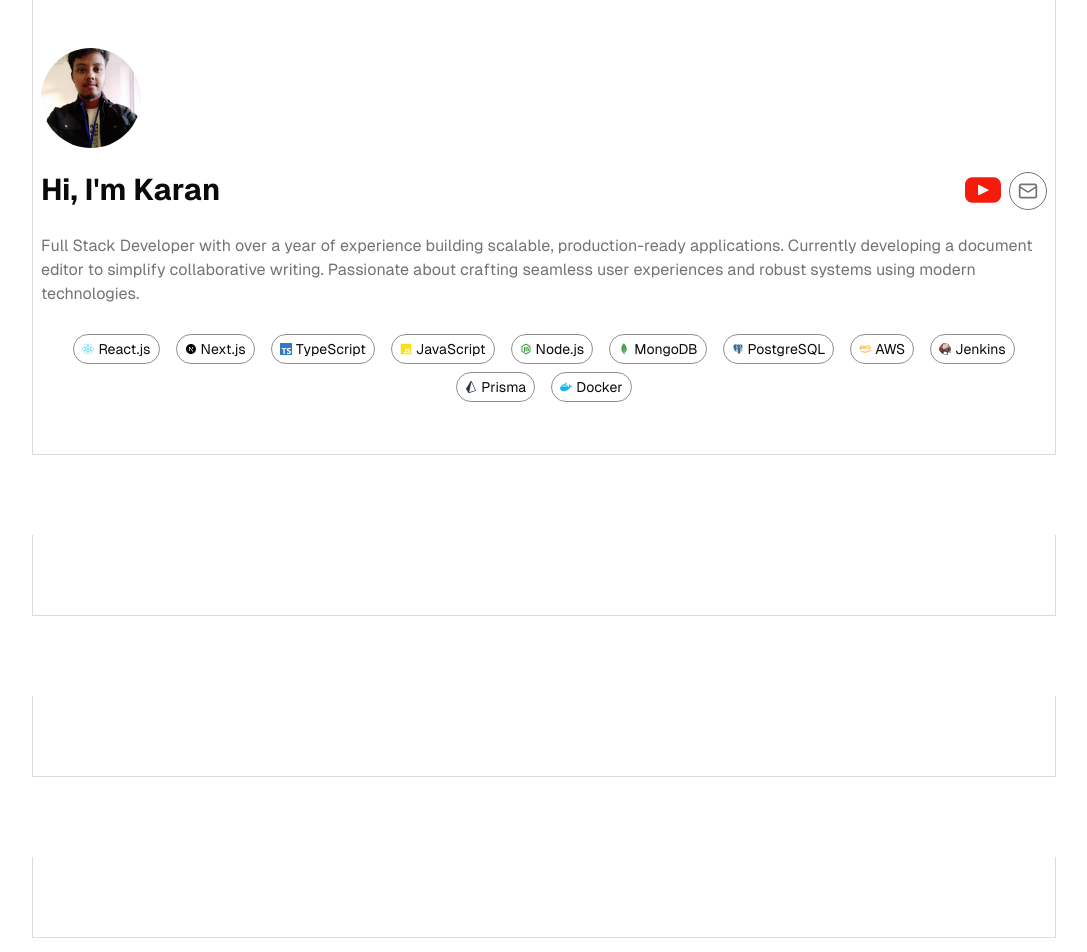
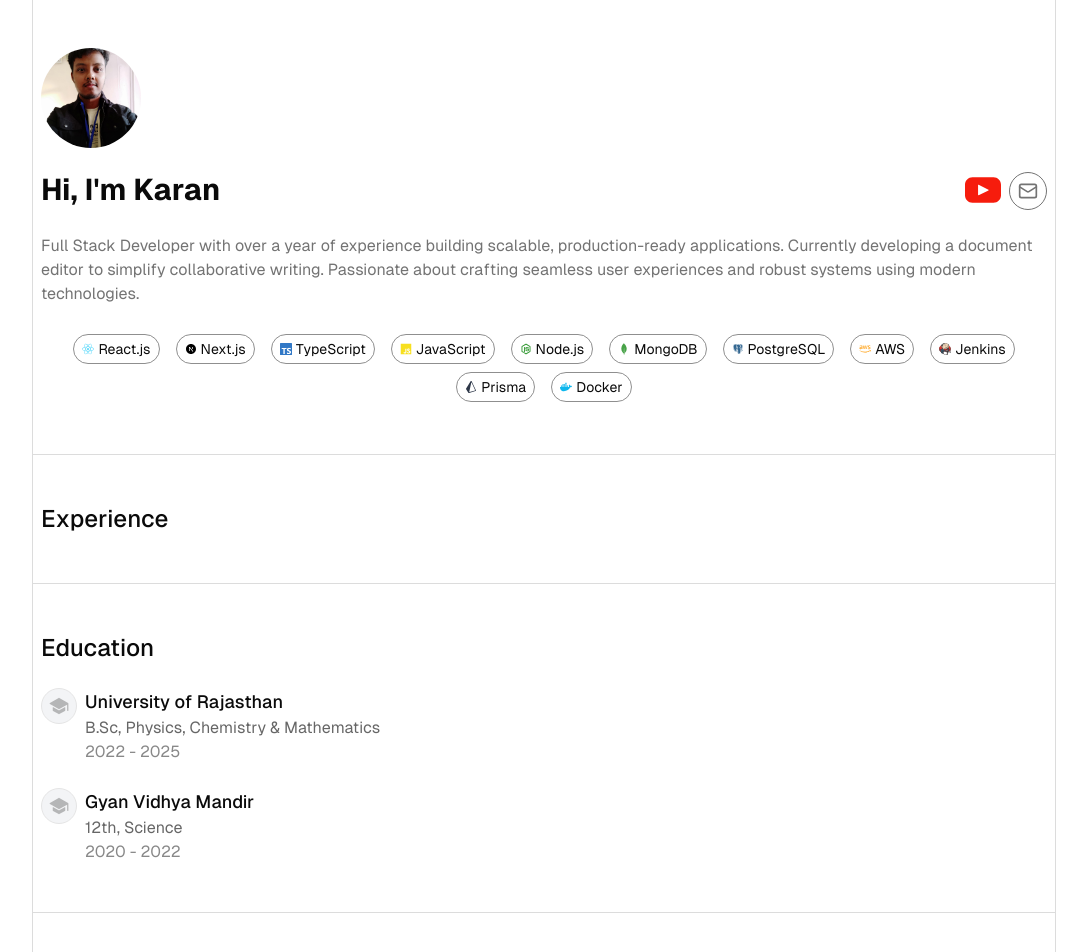
Before and after one commit to snorlaxkaran/karanbarman, a Next.js app: page / in a window 1280 px wide. Shown: the top 952 px of the page, without its empty margins (96-1183 px from the left). Built offline with nearby package versions, Linux system fonts and the light colour scheme.

Commit message:
added profile section

```diff
--- a/src/app/page.tsx
+++ b/src/app/page.tsx
@@ -7,7 +7,7 @@ import Link from "next/link";
 export default function Home() {
   return (
     <MaxWidthWrapper className="">
-      <div className="flex flex-col gap-20">
+      <div className="flex flex-col gap-0">
         <div className="border-b border-x border-neutral-300/80 py-10">
           {/* TODO: Summary about Karan Barman */}
           <div className="flex flex-col gap-6 p-2">
@@ -67,9 +67,65 @@ export default function Home() {
         </div>
         <div className="border-b border-x border-neutral-300/80 py-10">
           {/* TODO: Experience */}
+          <div className="flex flex-col gap-6 p-2">
+            <div>
+              <h1 className="text-2xl font-medium">Experience</h1>
+            </div>
+          </div>
         </div>
         <div className="border-b border-x border-neutral-300/80 py-10">
-          {/* TODO: Education */}
+          {/* Education Section */}
+          <div className="flex flex-col gap-6 p-2">
+            <div>
+              <h1 className="text-2xl font-medium">Education</h1>
+            </div>
+            <div className="flex gap-2">
+              {/* Graduate Icon Container */}
+              <div className="rounded-full w-9 h-9 border p-1 bg-gray-100 dark:bg-gray-500 flex items-center justify-center">
+                <Image
+                  src={"/svgs/graduate.svg"}
+                  alt="hat"
+                  width={20}
+                  height={20}
+                  className="block"
+                />
+              </div>
+              {/* Education Details */}
+              <div className="flex flex-col">
+                <div className="text-lg font-medium">
+                  <h2>University of Rajasthan</h2>
+                </div>
+                <div>
+                  <p className="text-[#666]">
+                    B.Sc, Physics, Chemistry & Mathematics
+                  </p>
+                  <p className="text-[#888]">2022 - 2025</p>
+                </div>
+              </div>
+            </div>
+            <div className="flex gap-2">
+              {/* Graduate Icon Container */}
+              <div className="rounded-full w-9 h-9 border p-1 bg-gray-100 dark:bg-gray-500 flex items-center justify-center text-[#666]">
+                <Image
+                  src={"/svgs/graduate.svg"}
+                  alt="hat"
+                  width={20}
+                  height={20}
+                  className="block"
+                />
+              </div>
+              {/* Education Details */}
+              <div className="flex flex-col">
+                <div className="text-lg font-medium">
+                  <h2>Gyan Vidhya Mandir</h2>
+                </div>
+                <div>
+                  <p className="text-[#666]">12th, Science</p>
+                  <p className="text-[#888]">2020 - 2022</p>
+                </div>
+              </div>
+            </div>
+          </div>
         </div>
         <div className="border-b border-x border-neutral-300/80 py-10">
           {/* TODO: Projects */}
```
Also changed, not shown: public/svgs/graduate.svg (added).
